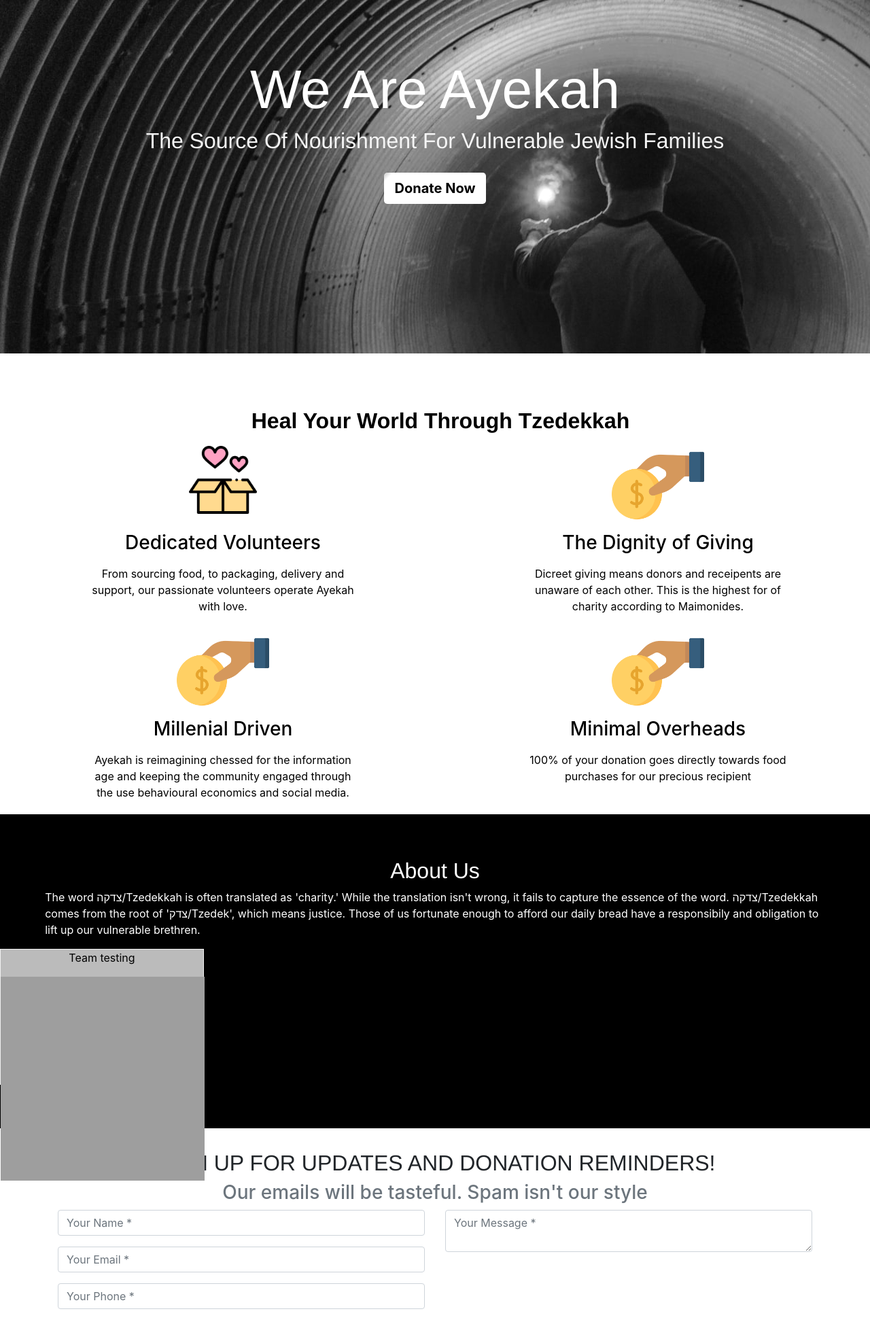
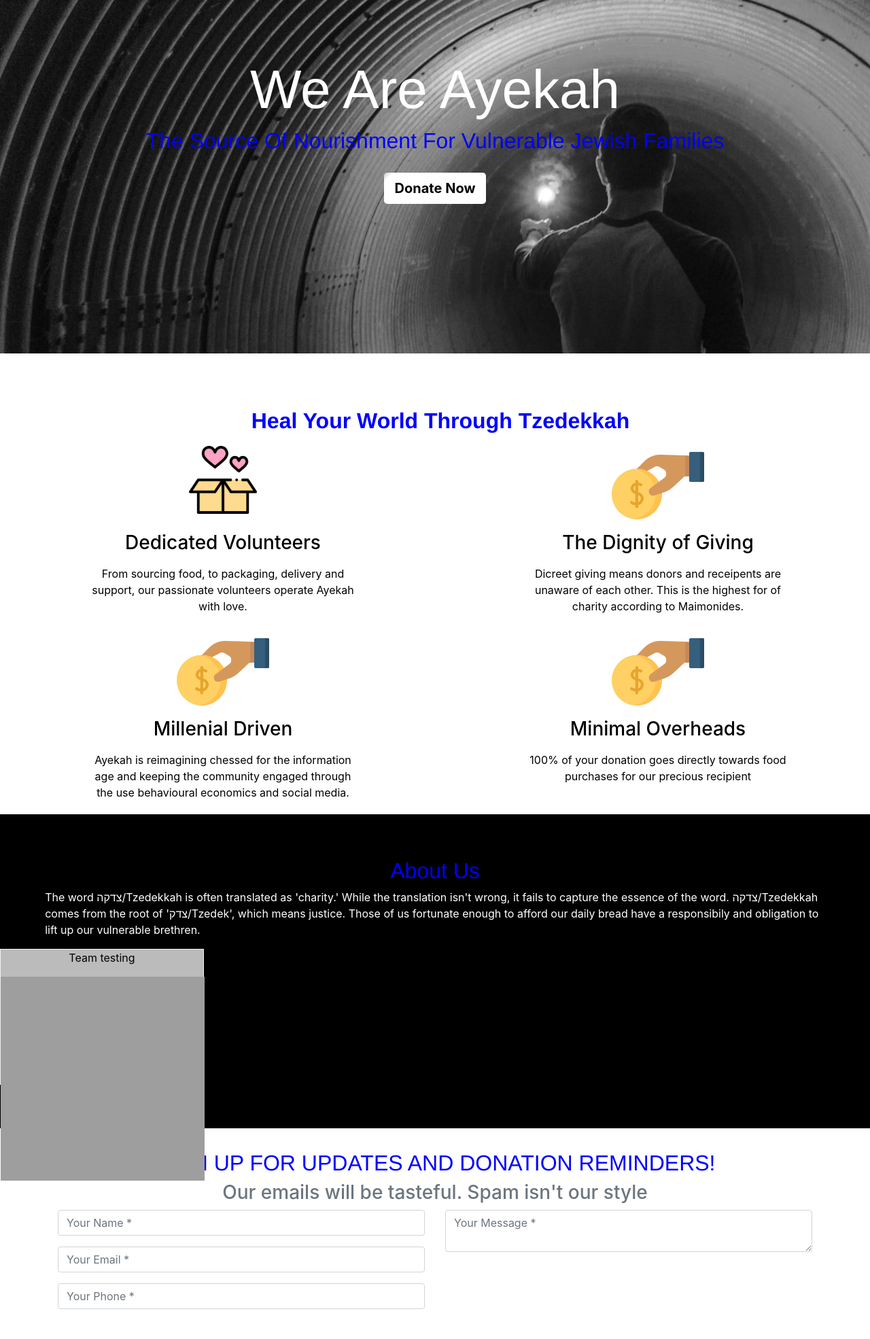
Before and after one commit to dazaraf/ayekahprod, a Django app: page / in a window 1280 px wide. Shown: the top 1970 px of the page at 68% size. Run offline with Django 3.2, Linux system fonts and the light colour scheme; grey boxes are pictures that could not be loaded.

Commit message:
Testing heroku

```diff
--- a/static/css/ayekahcustom.css
+++ b/static/css/ayekahcustom.css
@@ -17,7 +17,7 @@ h1 {
 }
 
 h2{
-    color: inherit;
+    color: blue;
     text-align: center;
     font-family: 'Franklin Gothic Medium', 'Arial Narrow', Arial, sans-serif ;
 
```
Also changed, not shown: 1 other file.
